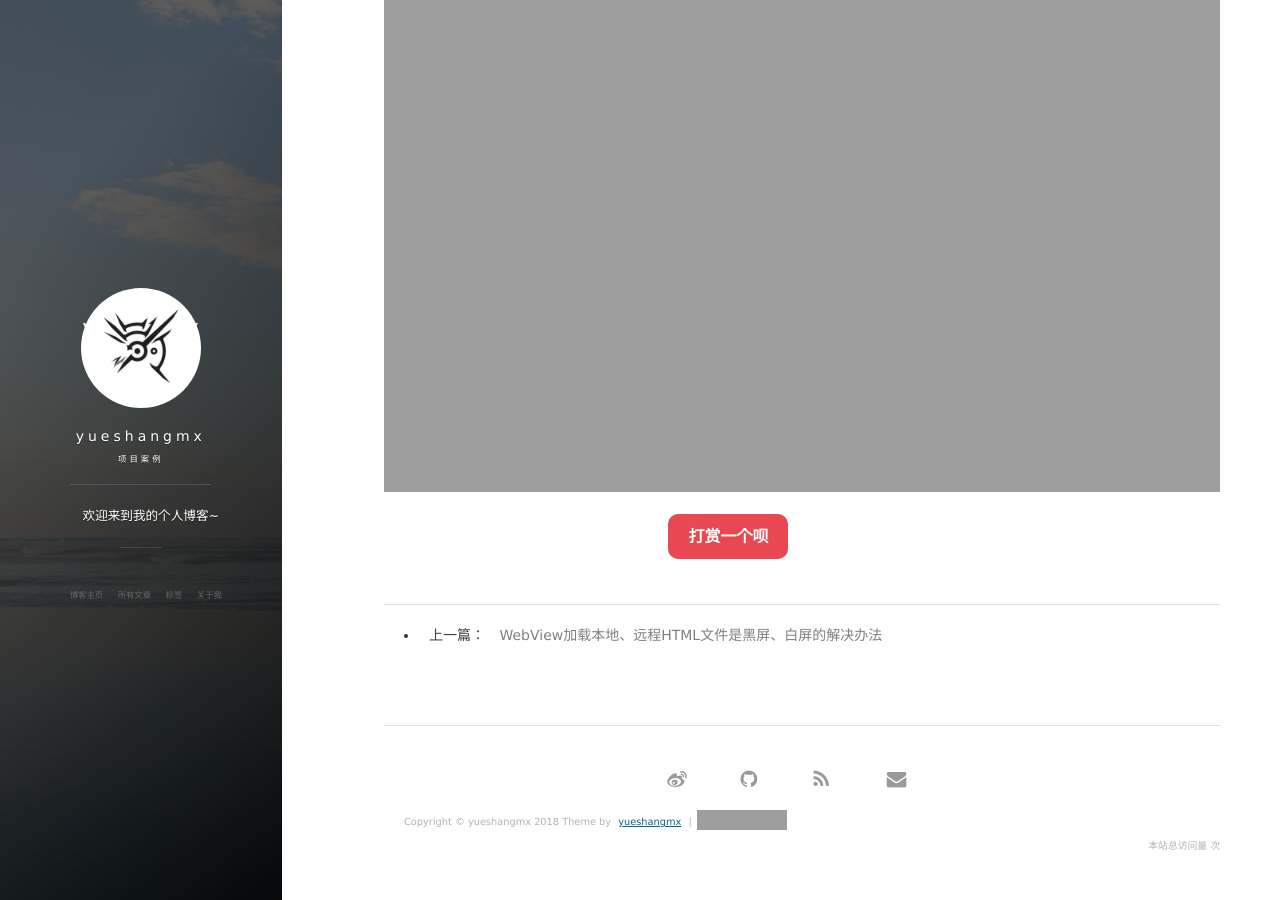
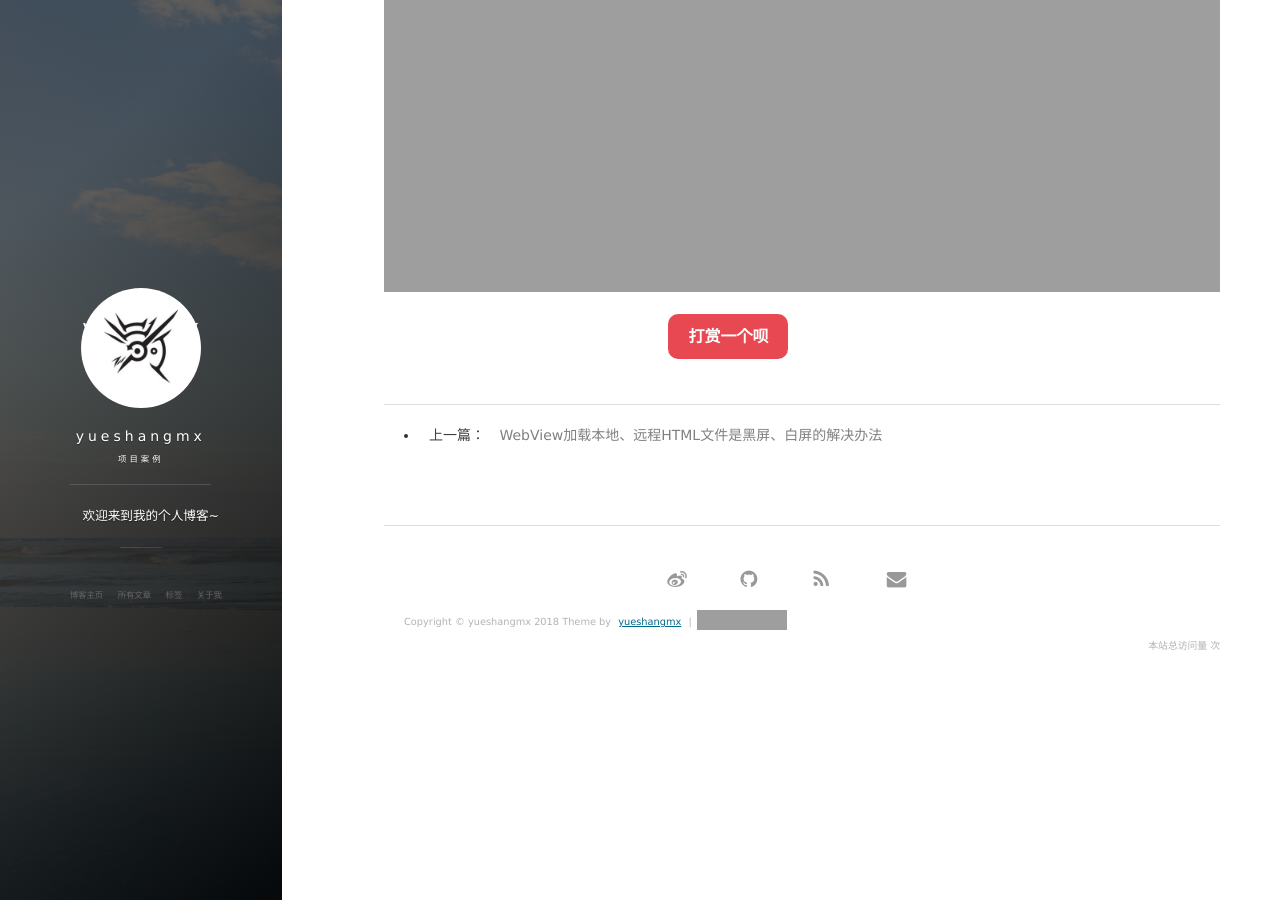
Before and after one commit to yueshangmx/yueshangmx.github.io, a Jekyll site: the page built from _posts/2018-03-15-Flex布局示例.md, in a window 1280 px wide and 900 px high, scrolled down 1529 px. Built offline with Jekyll 4.4.1, drawn with Linux system fonts in a browser that asks for light colours; nearby versions of some CDN libraries; comment, search, counter and statistics services are not loaded; grey boxes are pictures that could not be loaded.

Commit message:
update flex

```diff
--- a/_posts/2018-03-15-Flex布局示例.md
+++ b/_posts/2018-03-15-Flex布局示例.md
@@ -20,4 +20,4 @@ tags: 笔记
 
 Flex 是 Flexible Box 的缩写，意为"弹性布局"，用来为盒状模型提供最大的灵活性。
 
-<iframe style="width:100%;height:1000px" src="http://yueshangmx.xyz/project/demo/flex.html"></iframe>
+<iframe style="width:100%;height:800px" src="http://yueshangmx.xyz/project/demo/flex.html"></iframe>
```
